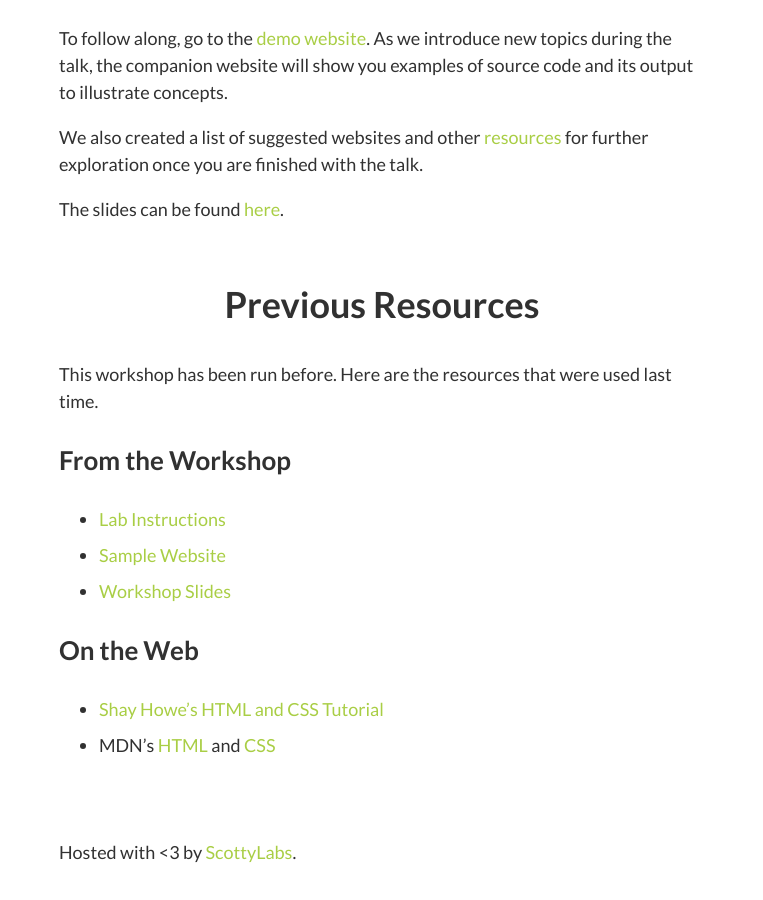
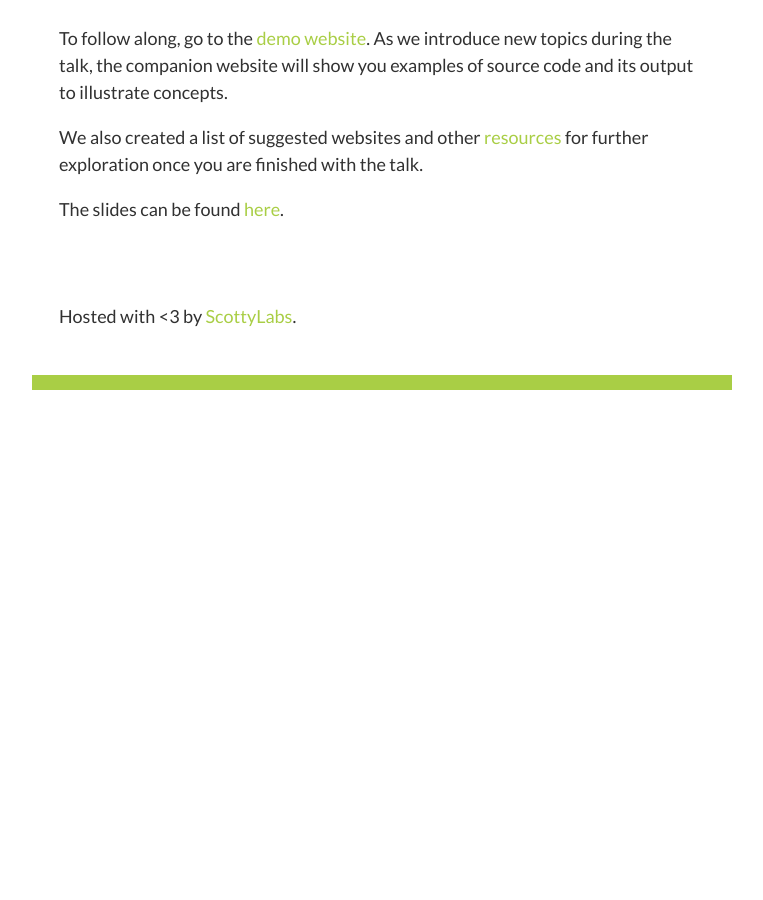
Before and after one commit to ScottyLabs/wdw, a Jekyll site: the page built from html/index.md, in a window 1280 px wide and 900 px high, scrolled down 1044 px. Shown: the whole window, without its empty margins (258-1021 px from the left). Built offline with Jekyll 4.4.1, drawn with Linux system fonts in a browser that asks for light colours; nearby versions of some CDN libraries; after the commit the page ends 1449 px from its top, so only the background shows below that.

Commit message:
Remove resources duplicated on the main HTML page
There is a second resources page that already has this information.

```diff
--- a/html/index.md
+++ b/html/index.md
@@ -41,20 +41,3 @@ We also created a list of suggested websites and other [resources](resources/) f
 further exploration once you are finished with the talk.
 
 The slides can be found [here](https://scottylabs.org/wdw-htmlcss/HTMLCSS.pdf).
-
-## Previous Resources
-
-This workshop has been run before. Here are the resources that were used
-last time.
-
-### From the Workshop
-
-- [Lab Instructions](https://docs.google.com/file/d/0B9HqC5cnPeRVbng4RnRodDFFZVk/edit)
-- [Sample Website](http://naher94.github.io/Basic-Sample-Site/portfolio.html)
-- [Workshop Slides](https://docs.google.com/file/d/0B9HqC5cnPeRVODB6MURCTUxvSVk/edit)
-
-### On the Web
-
-- [Shay Howe's HTML and CSS Tutorial](http://learn.shayhowe.com/)
-- MDN's [HTML](https://developer.mozilla.org/en-US/docs/Web/HTML) and
-    [CSS](https://developer.mozilla.org/en-US/docs/Web/CSS)
```
